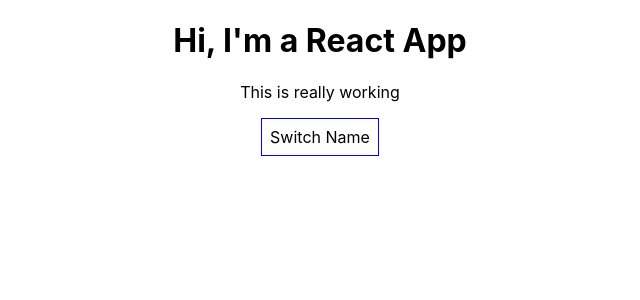
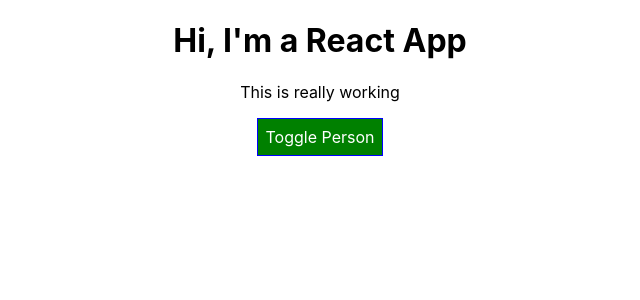
Before and after one commit to iamtonyc/react.complete.guide, a React (Create React App) app: page / in a window 1280 px wide. Shown: the top 300 px of the page, without its empty margins (320-960 px from the left). Built offline with nearby package versions, Linux system fonts and the light colour scheme.

Commit message:
after lesson 68

```diff
--- a/package.json
+++ b/package.json
@@ -4,6 +4,7 @@
   "private": true,
   "dependencies": {
     "create-react-app": "^3.0.1",
+    "radium": "^0.25.2",
     "react": "^16.8.6",
     "react-dom": "^16.8.6",
     "react-scripts": "3.0.1"
--- a/src/App.css
+++ b/src/App.css
@@ -1,3 +1,11 @@
 .App {
   text-align: center;
 }
+
+.red{
+  color: red;
+}
+
+.bold{
+  font-weight: bold;
+}
--- a/src/App.js
+++ b/src/App.js
@@ -1,6 +1,6 @@
 import React, { Component } from "react";
 import "./App.css";
-
+import Radium from 'radium';
 import Person from "./Person/Person";
 
 class App extends Component {
@@ -23,11 +23,7 @@
     const person={
         ...this.state.persons[personIndex]
     };
-
-    //const person=Object.assign({},this.state.persons[personIndex]);
-
     person.name= event.target.value;
-
     const persons=[...this.state.persons];
     persons[personIndex]=person;
 
@@ -52,17 +48,23 @@
 
   render() {
     const style = {
-      backgroundColor: "white",
+      backgroundColor: "green",
+      color: "white",
       font: "inherit",
       border: "1px solid blue",
       padding: "8px",
-      cursor: "pointer"
+      cursor: "pointer",
+      ':hover':  {
+        backgroundColor: 'lightgreen',
+        color: 'black'
+      }
     };
 
     let persons = null;
 
     if (this.state.showPersons){
         persons = (
+          <styleRoot>
           <div>
             {this.state.persons.map((person,index)=>{
               return <Person
@@ -74,22 +76,41 @@
                         />
             })}
           </div>
+          </styleRoot>
         );
+
+        style.backgroundColor='red';
+        style[':hover'] ={
+          backgroundColor: 'salmon',
+          color: 'black'
+        }
     }
+
+    let classes=[];
+    if (this.state.persons.length<=2){
+      classes.push('red');
+    }
+
+    if (this.state.persons.length<=1)
+    {
+      classes.push('bold');
+    }
+
+
 
     return (
       <div className="App">
         <h1>Hi, I'm a React App</h1>
-        <p>This is really working</p>
+        <p className={classes.join(' ')}>This is really working</p>
         <button
           style={style}
           onClick={() => this.togglePersonsHander()}
         >
-          Switch Name
+          Toggle Person
         </button>
         {persons}
       </div>
     );
   }
 }
-export default App;
+export default Radium(App);
--- a/src/Person/Person.js
+++ b/src/Person/Person.js
@@ -1,7 +1,13 @@
 import React, { Component } from "react";
 import "./Person.css";
+import Radium,{StyleRoot} from 'radium';
 
 const person = props => {
+  const style= {
+    '@media(min-width:500px)' :{
+      width: '450px'
+    }
+  };
   return (
     <div className="Person">
       <p onClick={props.click}>
@@ -13,4 +19,4 @@
   );
 };
 
-export default person;
+export default Radium(person);
```
Also changed, not shown: src/Person/Person.css (+8 -0 lines), 1 other file (tests, documents, lock files or other folders).
